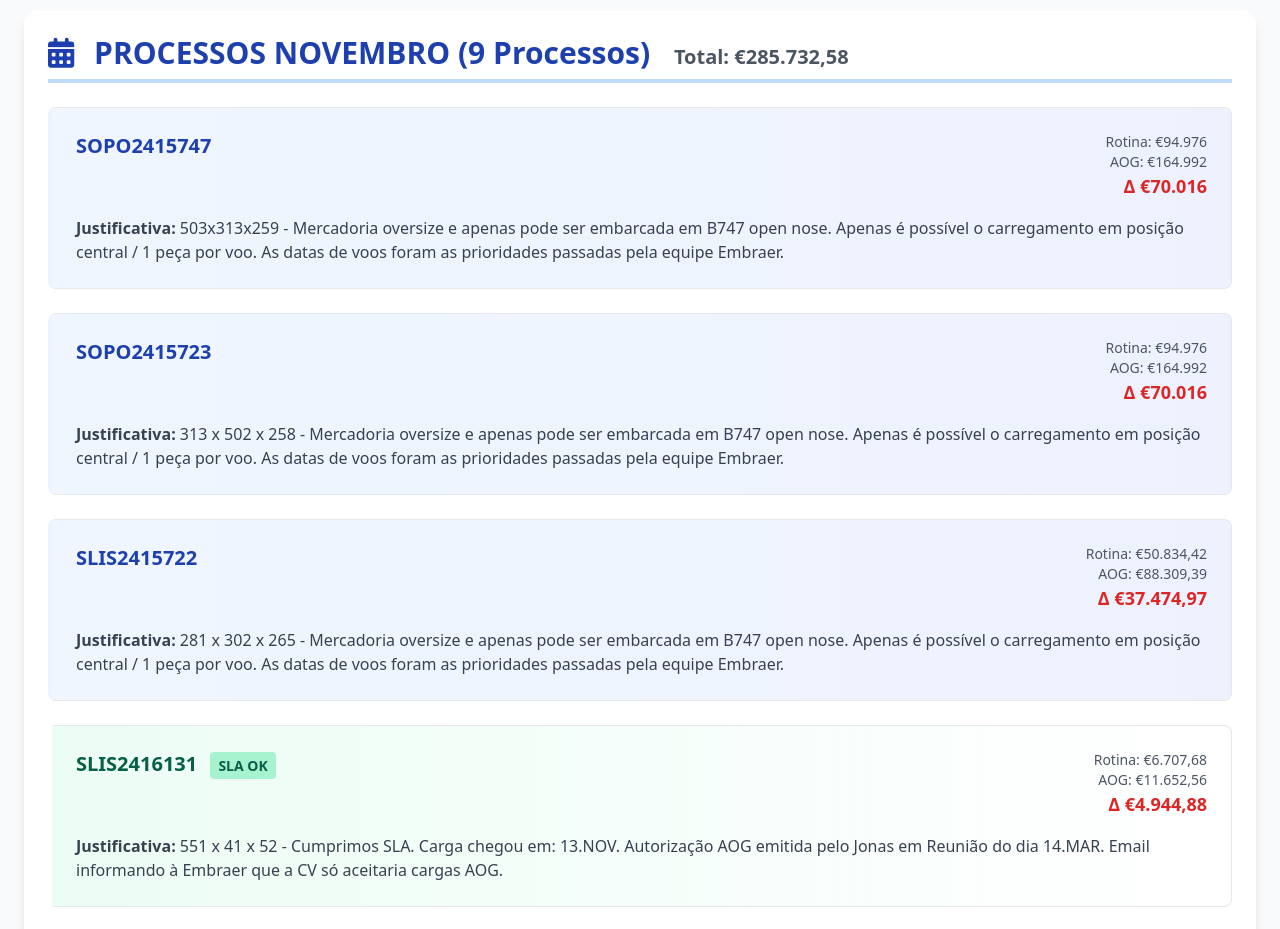
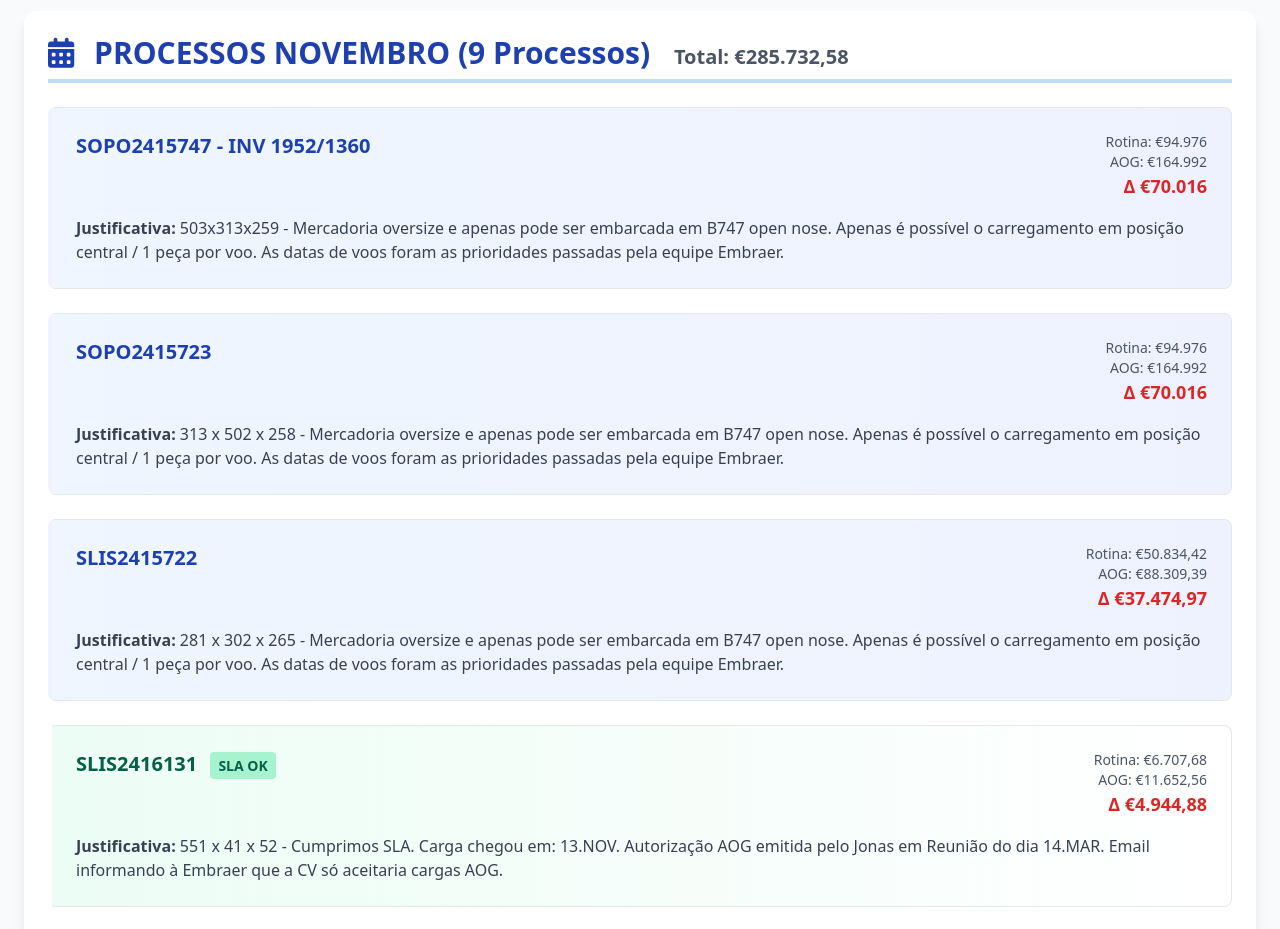
Before and after one commit to PGL-EMBRAER/disputa_AOG_diversos, a plain HTML site: page index.html in a window 1280 px wide. Shown: the part 1400-2329 px from the top of the page. Drawn offline with nearby package versions, Linux system fonts and the light colour scheme.

Commit message:
Update index.html

```diff
--- a/index.html
+++ b/index.html
@@ -123,7 +123,7 @@
                 <!-- Processo 1 -->
                 <div class="process-card bg-gradient-to-r from-blue-50 to-indigo-50 p-6 rounded-lg border">
                     <div class="flex justify-between items-start mb-4">
-                        <h3 class="text-xl font-bold text-blue-800">SOPO2415747</h3>
+                        <h3 class="text-xl font-bold text-blue-800">SOPO2415747 - INV 1952/1360</h3>
                         <div class="text-right">
                             <div class="text-sm text-gray-600">Rotina: €94.976</div>
                             <div class="text-sm text-gray-600">AOG: €164.992</div>
```
